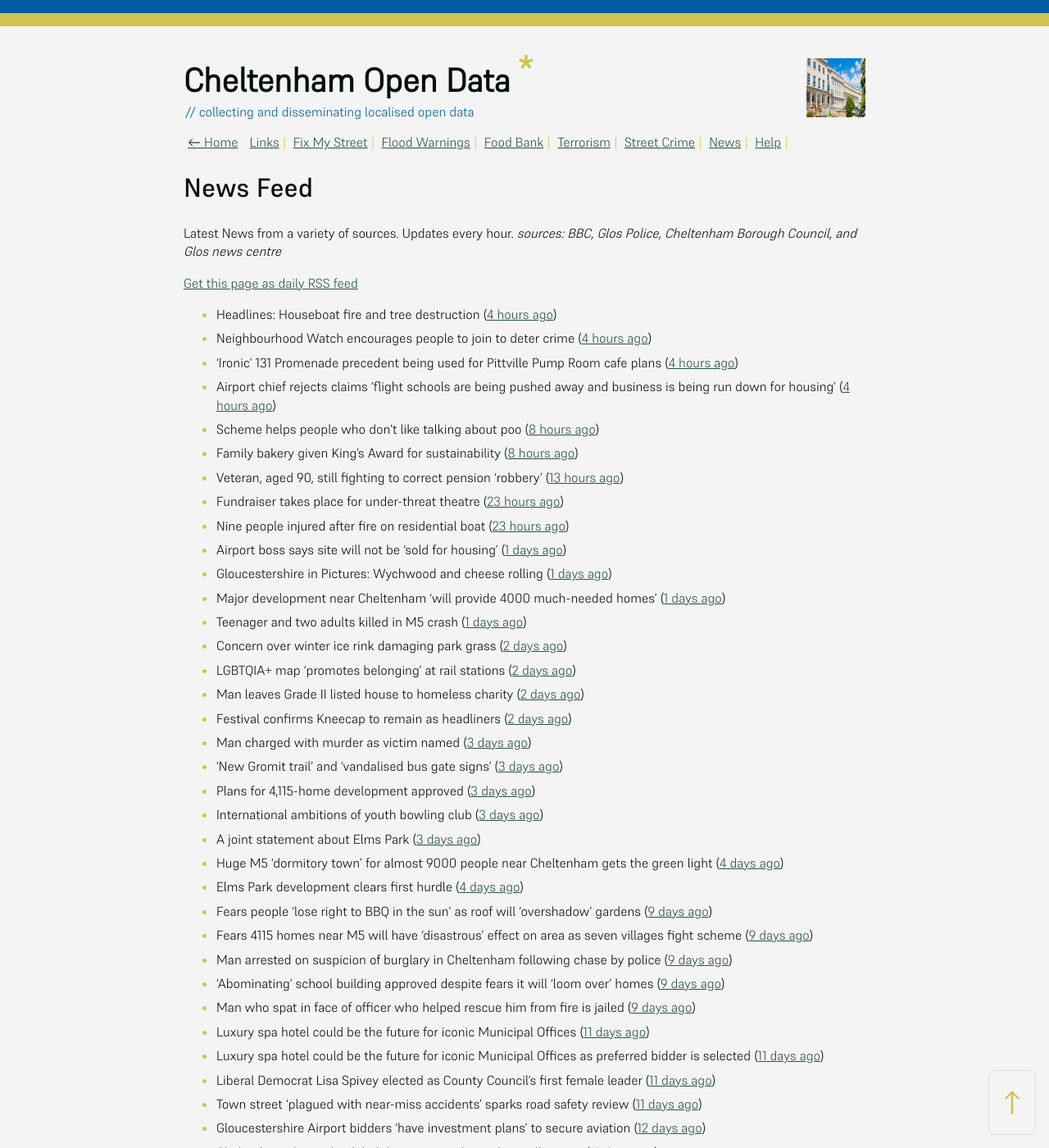
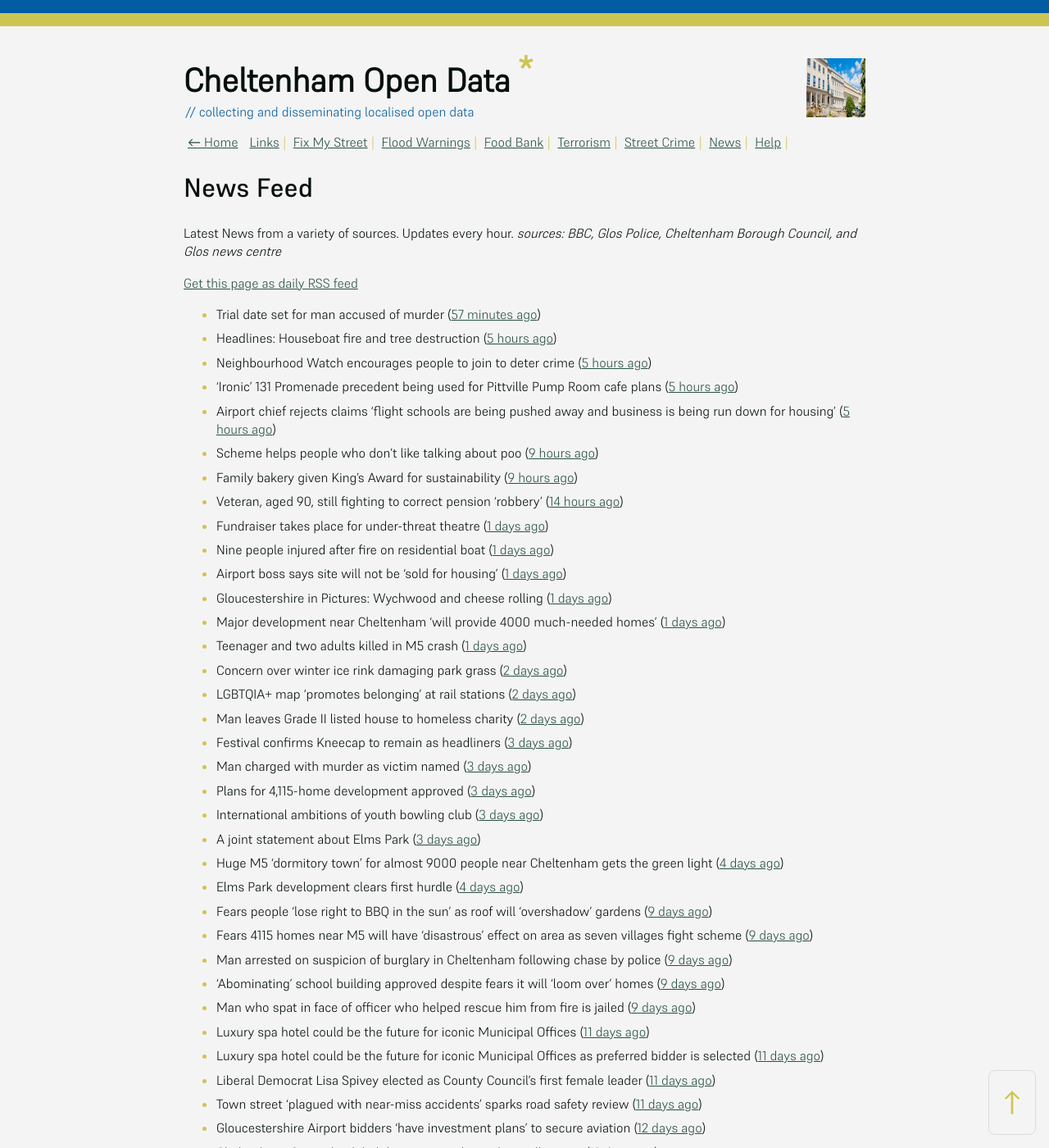
Before and after one commit to mat-0/cheltenham-open-data, a Jekyll site: the page built from _pages/news.md, in a window 1280 px wide and 1400 px high. Shown: the whole window at 82% size. Built offline with Jekyll 4.4.1, drawn with Linux system fonts in a browser that asks for light colours; some of the changed text lies outside the part shown.

Commit message:
Updated 2025-06-02 14:58:06

```diff
--- a/_pages/news.md
+++ b/_pages/news.md
@@ -12,15 +12,16 @@ _sources: BBC, Glos Police, Cheltenham Borough Council, and Glos news centre_
 [Get this page as daily RSS feed](/daily.rss)
 
 <!-- news_marker starts -->
-- Headlines: Houseboat fire and tree destruction ([4 hours ago](https://www.bbc.com/news/articles/cpd48px285do))
-- Neighbourhood Watch encourages people to join to deter crime ([4 hours ago](https://gloucesternewscentre.co.uk/neighbourhood-watch-encourages-people-to-join-to-deter-crime/))
-- ‘Ironic’ 131 Promenade precedent being used for Pittville Pump Room cafe plans ([4 hours ago](https://gloucesternewscentre.co.uk/ironic-131-promenade-precedent-being-used-for-pittville-pump-room-cafe-plans/))
-- Airport chief rejects claims ‘flight schools are being pushed away and business is being run down for housing’ ([4 hours ago](https://gloucesternewscentre.co.uk/airport-chief-rejects-claims-flight-schools-are-being-pushed-away-and-business-is-being-run-down-for-housing/))
-- Scheme helps people who don't like talking about poo ([8 hours ago](https://www.bbc.com/news/articles/cg711227mv2o))
-- Family bakery given King's Award for sustainability ([8 hours ago](https://www.bbc.com/news/articles/crr7ezreqedo))
-- Veteran, aged 90, still fighting to correct pension 'robbery' ([13 hours ago](https://www.bbc.com/news/articles/c2d5l7k3p31o))
-- Fundraiser takes place for under-threat theatre ([23 hours ago](https://www.bbc.com/news/articles/c4gk0edy66yo))
-- Nine people injured after fire on residential boat ([23 hours ago](https://www.bbc.com/news/articles/crr7xz5r2z9o))
+- Trial date set for man accused of murder ([57 minutes ago](https://www.bbc.com/news/articles/cy75j4rr1x1o))
+- Headlines: Houseboat fire and tree destruction ([5 hours ago](https://www.bbc.com/news/articles/cpd48px285do))
+- Neighbourhood Watch encourages people to join to deter crime ([5 hours ago](https://gloucesternewscentre.co.uk/neighbourhood-watch-encourages-people-to-join-to-deter-crime/))
+- ‘Ironic’ 131 Promenade precedent being used for Pittville Pump Room cafe plans ([5 hours ago](https://gloucesternewscentre.co.uk/ironic-131-promenade-precedent-being-used-for-pittville-pump-room-cafe-plans/))
+- Airport chief rejects claims ‘flight schools are being pushed away and business is being run down for housing’ ([5 hours ago](https://gloucesternewscentre.co.uk/airport-chief-rejects-claims-flight-schools-are-being-pushed-away-and-business-is-being-run-down-for-housing/))
+- Scheme helps people who don't like talking about poo ([9 hours ago](https://www.bbc.com/news/articles/cg711227mv2o))
+- Family bakery given King's Award for sustainability ([9 hours ago](https://www.bbc.com/news/articles/crr7ezreqedo))
+- Veteran, aged 90, still fighting to correct pension 'robbery' ([14 hours ago](https://www.bbc.com/news/articles/c2d5l7k3p31o))
+- Fundraiser takes place for under-threat theatre ([1 days ago](https://www.bbc.com/news/articles/c4gk0edy66yo))
+- Nine people injured after fire on residential boat ([1 days ago](https://www.bbc.com/news/articles/crr7xz5r2z9o))
 - Airport boss says site will not be 'sold for housing' ([1 days ago](https://www.bbc.com/news/articles/cnv1gj0dl4eo))
 - Gloucestershire in Pictures: Wychwood and cheese rolling ([1 days ago](https://www.bbc.com/news/articles/cj42qe4nqn5o))
 - Major development near Cheltenham ‘will provide 4000 much-needed homes’ ([1 days ago](https://gloucesternewscentre.co.uk/major-development-near-cheltenham-will-provide-4000-much-needed-homes/))
@@ -28,9 +29,8 @@ _sources: BBC, Glos Police, Cheltenham Borough Council, and Glos news centre_
 - Concern over winter ice rink damaging park grass ([2 days ago](https://www.bbc.com/news/articles/cq540604wj4o))
 - LGBTQIA+ map 'promotes belonging' at rail stations ([2 days ago](https://www.bbc.com/news/articles/cy5eq6w3k34o))
 - Man leaves Grade II listed house to homeless charity ([2 days ago](https://www.bbc.com/news/articles/c1deelp3dxzo))
-- Festival confirms Kneecap to remain as headliners ([2 days ago](https://www.bbc.com/news/articles/clyg54e88jmo))
+- Festival confirms Kneecap to remain as headliners ([3 days ago](https://www.bbc.com/news/articles/clyg54e88jmo))
 - Man charged with murder as victim named ([3 days ago](https://www.bbc.com/news/articles/ce80685p13no))
-- 'New Gromit trail' and 'vandalised bus gate signs' ([3 days ago](https://www.bbc.com/news/articles/cpd46d4ndxdo))
 - Plans for 4,115-home development approved ([3 days ago](https://www.bbc.com/news/articles/c8xgd99grk5o))
 - International ambitions of youth bowling club ([3 days ago](https://www.bbc.com/news/articles/c628gye549qo))
 - A joint statement about Elms Park ([3 days ago](https://www.cheltenham.gov.uk/news/article/3015/a_joint_statement_about_elms_park))
```
Also changed, not shown: other parts of _pages/news.md (+1 -1 lines), _data/flood.json (+4 -4 lines), _pages/fix-my-street.md (+2 -2 lines), index.md (+5 -5 lines).
